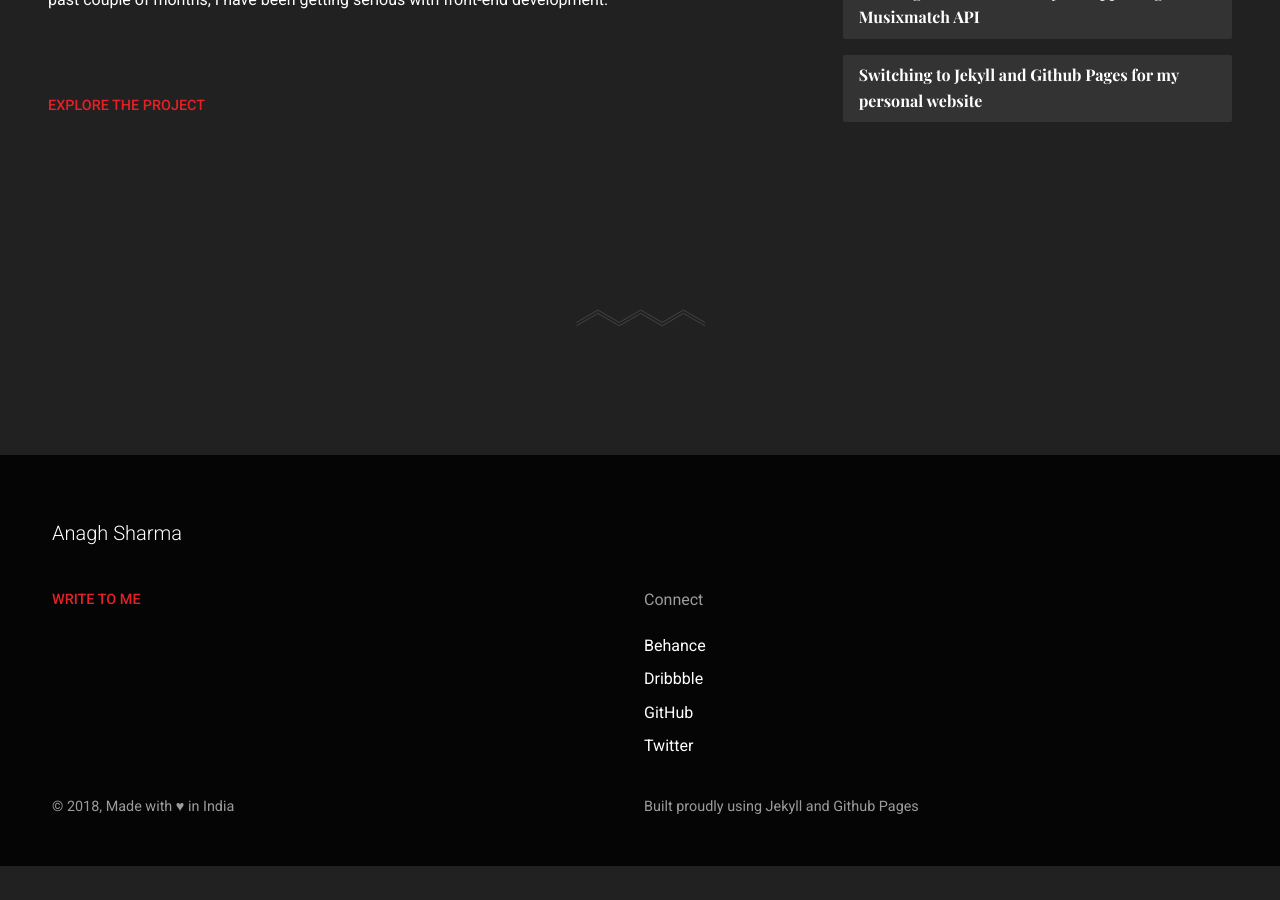
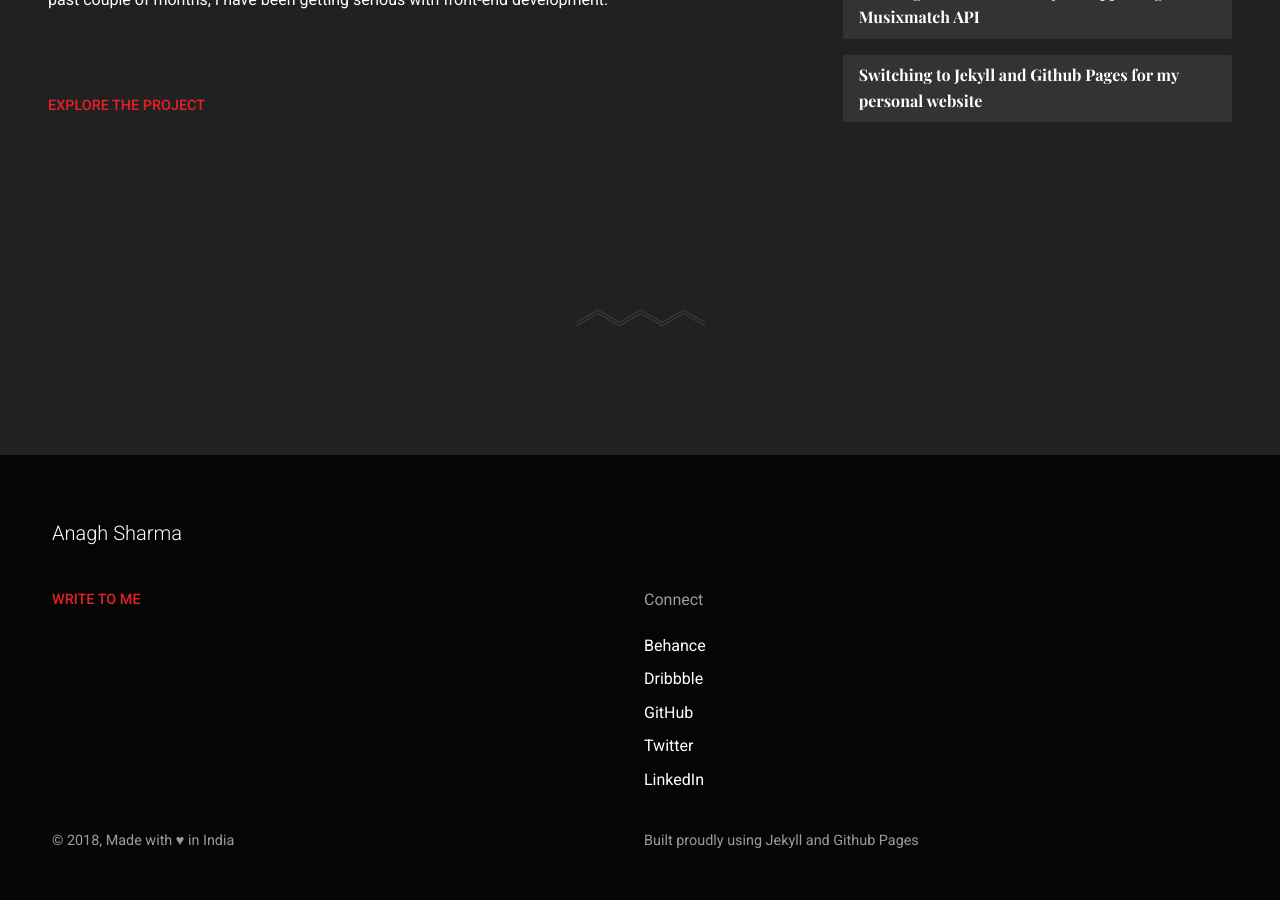
Before and after one commit to AnaghSharma/anaghsharma.github.io, a Jekyll site: the page built from index.html, in a window 1280 px wide and 900 px high, scrolled down 5146 px. Built offline with Jekyll 4.4.1, drawn with Linux system fonts in a browser that asks for light colours; nearby versions of some CDN libraries; before the commit the page ends 6012 px from its top, so only the background shows below that.

Commit message:
Added LinkedIn in footer

```diff
--- a/_config.yml
+++ b/_config.yml
@@ -9,8 +9,9 @@ github : https://github.com/AnaghSharma
 dribbble : https://dribbble.com/AnaghSharma
 behance : https://www.behance.net/AnaghSharma
 facebook : https://www.facebook.com/anaghsharma12
+linkedin: https://www.linkedin.com/in/anaghsharma/
 author : Anagh Sharma
-year : 2017
+year : 2018
 markdown : kramdown
 include : ['_pages']
 exclude :
--- a/_includes/footer.html
+++ b/_includes/footer.html
@@ -23,6 +23,9 @@
                 <li class="pv1">
                     <a href="{{ site.twitter }}" target="_blank" class="primary">Twitter</a>
                 </li>
+                <li class="pv1">
+                    <a href="{{ site.linkedin }}" target="_blank" class="primary">LinkedIn</a>
+                </li>
             </ul>
         </div>
     </div>
```
